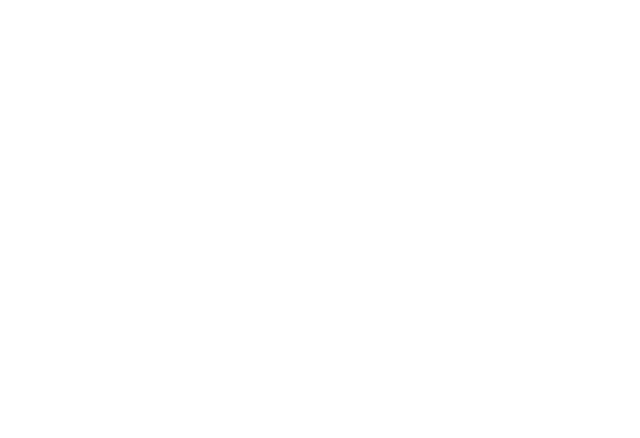
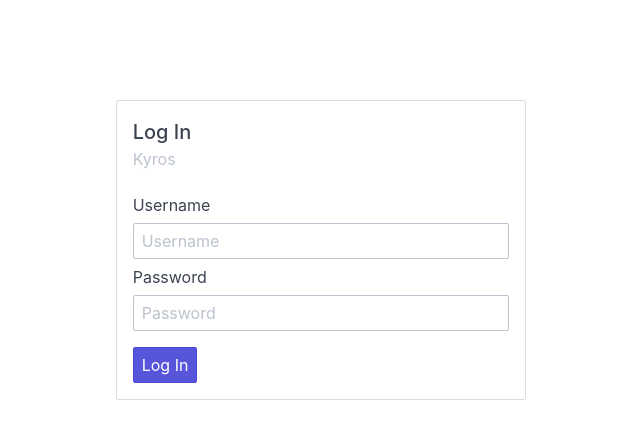
Before and after one commit to luis815/Hope2Finish, a Vue app in the folder front_end/: page /login in a window 1280 px wide. Shown: the top 438 px of the page, without its empty margins (319-959 px from the left). Built offline with nearby package versions, Linux system fonts and the light colour scheme.

Commit message:
Created log in page #2
[CSS Framework](https://picturepan2.github.io/spectre/index.html)

### Tasks
1. Added username field
2. Added password field
3. Added submit button
4. Form is enclosed by card.
5. On LogIn, it takes user to home page.

```diff
--- a/front_end/public/index.html
+++ b/front_end/public/index.html
@@ -5,6 +5,7 @@
     <meta http-equiv="X-UA-Compatible" content="IE=edge">
     <meta name="viewport" content="width=device-width,initial-scale=1.0">
     <link rel="icon" href="<%= BASE_URL %>favicon.ico">
+    <style>html, body {margin: 0; padding: 0;}</style>
     <title>kyros</title>
   </head>
   <body>
--- a/front_end/src/views/LogIn.vue
+++ b/front_end/src/views/LogIn.vue
@@ -1,13 +1,50 @@
 <template>
-
+    <div id="login">
+        <div class="container">
+            <div class="columns">
+                <div class="column col-4 col-sm-10 col-lg-6 col-mx-auto">
+                    <div class="card">
+                        <div class="card-header">
+                            <div class="card-title h5">Log In</div>
+                            <div class="card-subtitle text-gray">Kyros</div>
+                        </div>
+                        <div class="card-body">
+                            <div class="form-group">
+                                <label class="form-label" for="input-username">Username</label>
+                                <input class="form-input" type="text" spellcheck="false" id="input-username"
+                                       placeholder="Username">
+                                <label class="form-label" for="input-password">Password</label>
+                                <input class="form-input" type="password" id="input-password" placeholder="Password">
+                            </div>
+                        </div>
+                        <div class="card-footer">
+                            <button v-on:click="login" class="btn btn-primary">Log In</button>
+                        </div>
+                    </div>
+                </div>
+            </div>
+        </div>
+    </div>
 </template>
 
 <script>
     export default {
-        name: "LogIn"
+        name: "LogIn",
+        methods: {
+            login: function (event) {
+                event.preventDefault();
+                this.$router.push('/home');
+            }
+        }
     }
 </script>
 
 <style scoped>
+    @import url("https://unpkg.com/spectre.css/dist/spectre.min.css");
+    @import url("https://unpkg.com/spectre.css/dist/spectre-exp.min.css");
+    @import url("https://unpkg.com/spectre.css/dist/spectre-icons.min.css");
 
+    #login {
+        padding-top: 5rem;
+    }
 </style>
```
